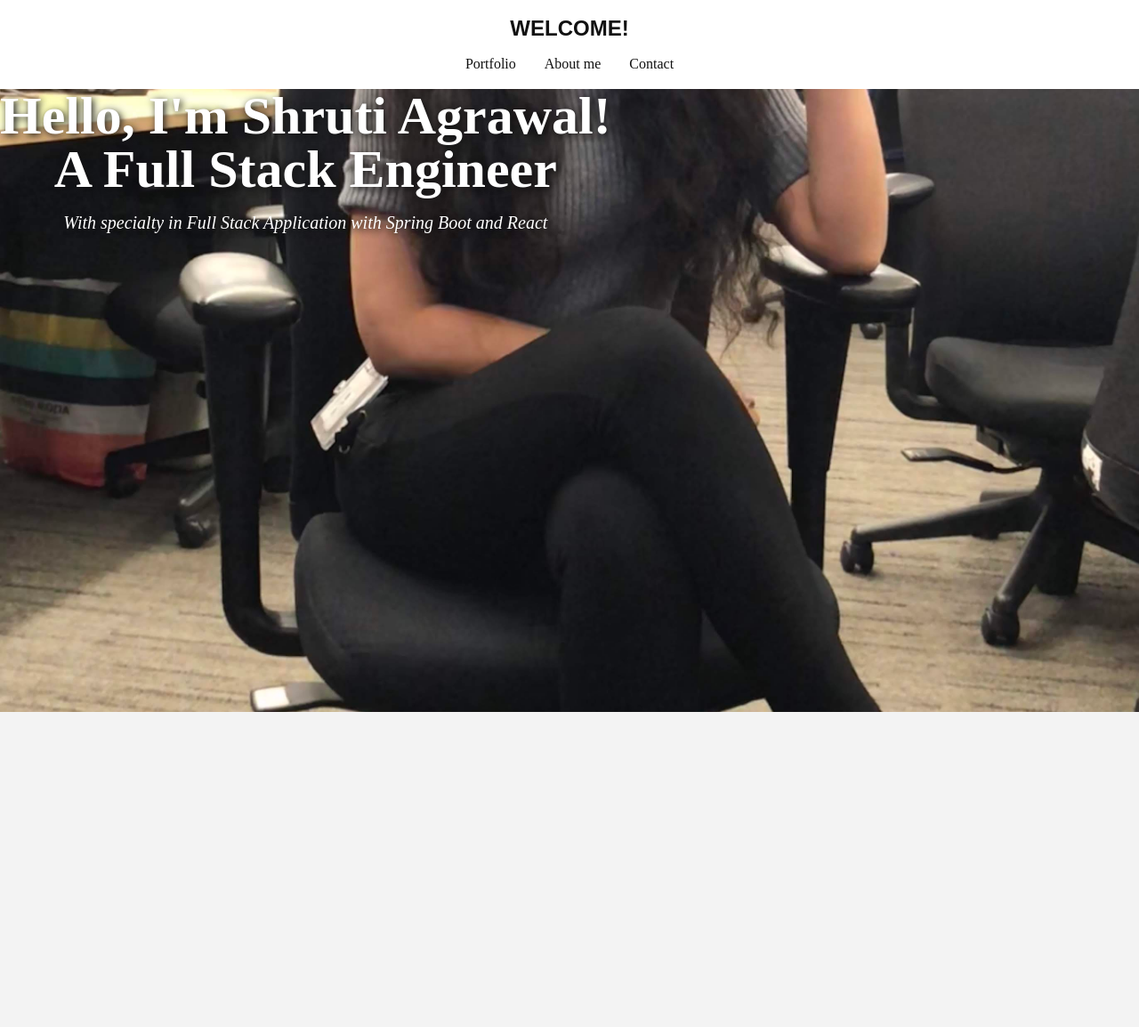
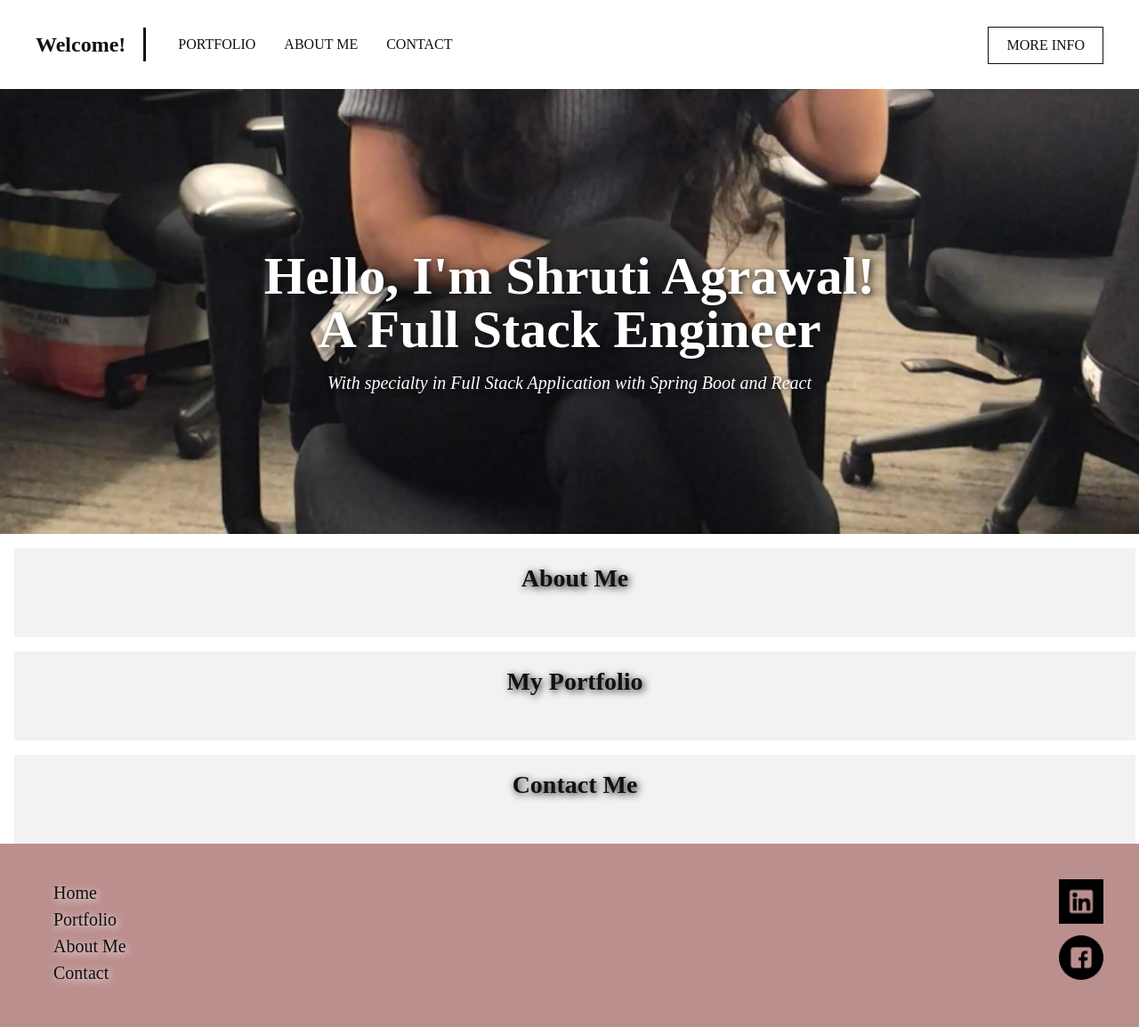
Before and after one commit to sagrawa4/My-portfolio, a plain HTML site: page index.html in a window 1280 px wide. Shown: the whole page at 89% size. Before the commit the page ends 800 px from the top, so only its background shows below. Drawn offline with Linux system fonts and the light colour scheme.

Commit message:
front page

```diff
--- a/index.html
+++ b/index.html
@@ -8,7 +8,7 @@
 
     <body>
         <header>
-            <a href="index.html" class="header-welcome">WELCOME!</a>
+            <a href="index.html" class="header-welcome">Welcome!</a>
             <nav>
                 <ul>
                     <li><a href="portfolio.html">Portfolio</a></li>
@@ -25,11 +25,42 @@
                     <h1>With specialty in Full Stack Application with Spring Boot and React </h1>
                 </div>
             </section>
-            <section>
-                <div class="index-boxlink-1">
-                    <h3></h3>
+            <section class="index-links">
+                <a href='about.html'>
+                    <div class="index-boxlink-square">
+                        <h3>About Me</h3>
+
                 </div>
+            </a>
+            <a href='#'>
+                <div class="index-boxlink-rectangle">
+                    <h3>My Portfolio</h3>
+                </div>
+            </a>
+            <a href='#'>
+                <div class="index-boxlink-square">
+                    <h3>Contact Me</h3>
+                </div>
+            </a>
             </section>
         </main>
+        <footer>
+            <ul>
+                <li><a href="#">Home</a></li>
+                <li><a href="#">Portfolio</a></li>
+                <li><a href="#">About Me</a></li>
+                <li><a href="#">Contact</a></li>
+            </ul>
+            <div class="footer-sm">
+                <a href="#">
+                    <img src="linkedIn.png" alt="linkedIn icon">
+                </a>
+                <a href="#">
+                    <img src="facebook.png" alt="facebook icon">
+                </a>
+
+            </div>
+
+        </footer>
     </body>
 </html>
--- a/style.css
+++ b/style.css
@@ -107,11 +107,6 @@ input, select {
     text-decoration: none;
 }
 
-body {
-    background-color: #f3f3f3;
-
-}
-
 header {
     background-color: #fff ;
     width: 100%;
@@ -119,7 +114,7 @@ header {
 }
 
 header .header-welcome{
-    font-family: Arial, Helvetica, sans-serif;
+    font-family: 'Times New Roman', Times, serif;
     color: #111;
     font-size: 24px;
     font-weight: 900;
@@ -146,6 +141,7 @@ header nav ul li a {
     font-family: 'Times New Roman', Times, serif;
     color: #111;
     font-size: 16px;
+    text-transform: uppercase;
 
 }
 
@@ -153,20 +149,58 @@ header .header-info{
     display: none;
 }
 
+@media only screen and (min-width: 1000px) {
+    header .header-welcome{
+        margin: 31px 0 ;
+        text-align: left;
+        line-height: 38px;
+        padding: 0px 20px 0px 40px;
+        border-right: 3px solid #111;
+        float: left;
+    }
+
+    header nav ul {
+        margin: 20px 0px 0px 20px;
+        float: left;
+    }
+
+
+    header nav ul li a {
+        line-height: 60px;
+
+    }
+    header .header-info{
+        display: block;
+        font-family: 'Times New Roman', Times, serif;
+        color: #111;
+        font-size: 16px;
+        text-transform: uppercase;
+        border: 1px solid #111;
+        float: right;
+        margin-right: 40px;
+        padding: 0 20px;
+        line-height: 40px;
+        margin-top: 30px;
+    }
+}
+
 /* INDEX */
 
 .index-banner{
     width: 100%;
-    height: calc(100vh - 100px);
+    height: calc(100vh - 20px);
     background-image: url('Shruti_photo.jpg');
     background-repeat: no-repeat;
     background-position: center;
     background-size: cover;
+    display: table;
 }
 
 .vertical-center{
     display: table-cell;
     vertical-align: middle;
+    text-align: center;
+    padding-top: 20px;
 }
 
 .index-banner h2{
@@ -190,3 +224,74 @@ header .header-info{
     padding-top: 20px;
     text-shadow: 2px 2px 8px #111;
 }
+
+.index-links div {
+    margin: 16px 16px 0;
+    width: calc(100% - 20px);
+    height: 100px;
+    background-color: #f2f2f2;
+
+}
+
+.index-links div h3{
+    font-family: 'Times New Roman', Times, serif;
+    color: #111;
+    line-height: 40 px;
+    font-size: 28px;
+    text-align: center;
+    font-weight: 900;
+    padding-top: 20px;
+    text-shadow: 2px 2px 8px #111;
+}
+
+
+@media only screen and (min-width: 1000px) {
+    .index-banner{
+        width: 100%;
+        height: 500px;
+        background-image: url('Shruti_photo.jpg');
+        background-repeat: no-repeat;
+        background-position: center;
+        background-size: cover;
+        display: table;
+    }
+
+}
+
+footer{
+    width: calc(100% - 80px);
+    padding: 40px 40px;
+    background-color: rosybrown;
+    overflow: hidden;
+}
+footer ul{
+    width: fit-content;
+    float: left;
+
+}
+
+footer ul li{
+    display: block;
+    list-style: none;
+
+}
+
+footer ul li a{
+    font-family: 'Times New Roman', Times, serif;
+    color: #111;
+    font-size: 20px;
+    line-height: 30px;
+    padding-left: 20px;
+    padding-bottom: 20px;
+    margin-top: 10px;
+    text-shadow: 2px 2px 8px #fff;
+}
+.footer-sm {
+    width: 50px;
+    float: right;
+}
+
+.footer-sm img{
+    width: 100%;
+   margin-bottom: 10px;
+}
```
Also changed, not shown: facebook.png (added), linkedIn.png (added), 1 other file.
